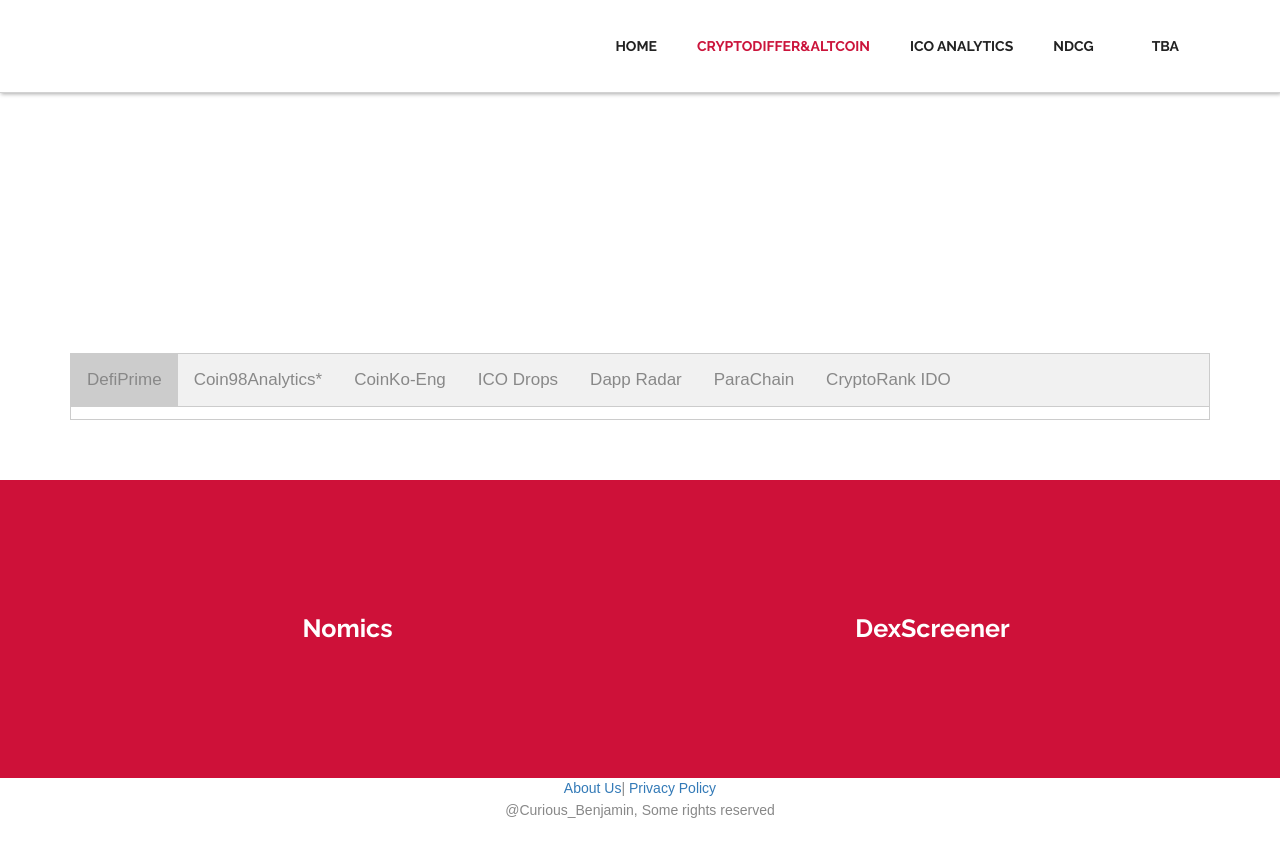
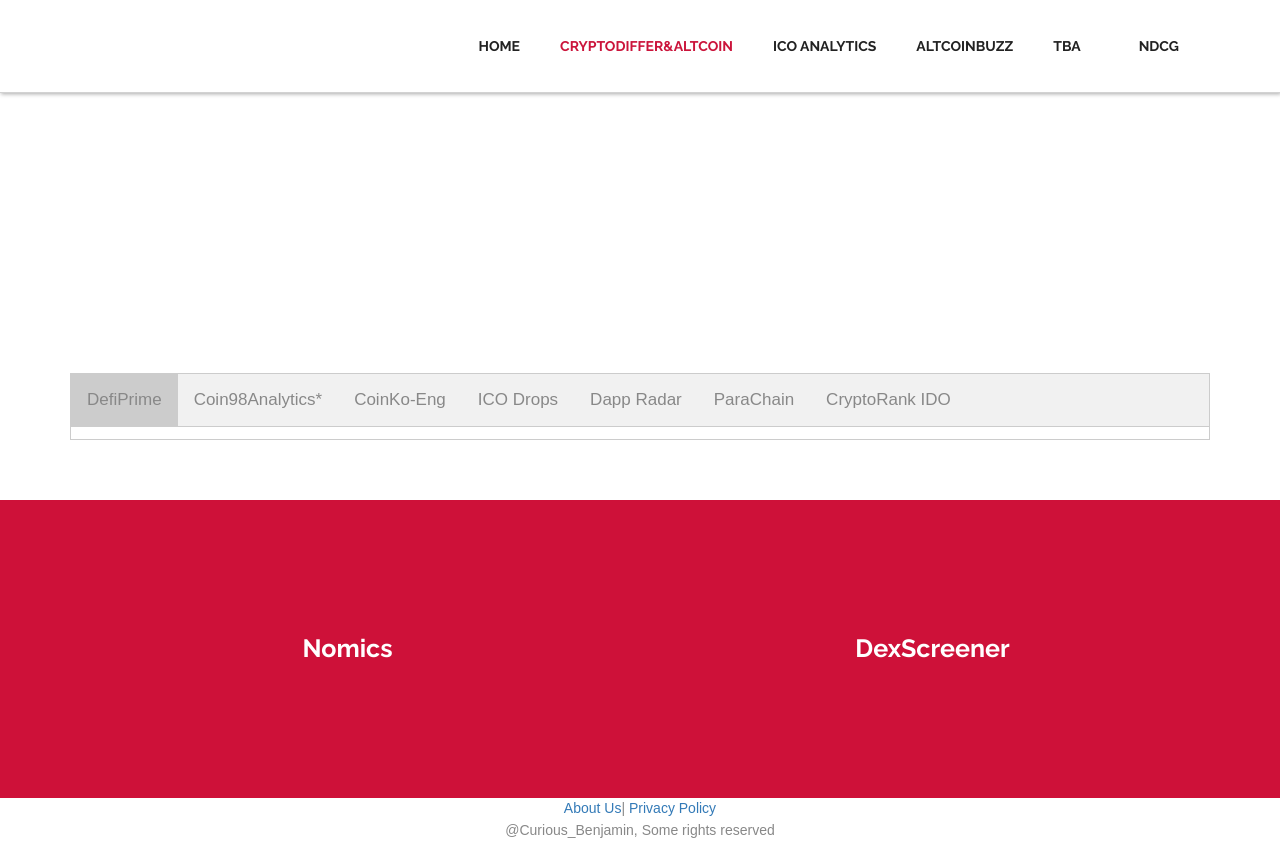
Before and after one commit to curiousbenjamin/boredshiba.github.io, a plain HTML site: page index.html in a window 1280 px wide. Drawn offline with Linux system fonts and the light colour scheme; a script that the page names is missing.

Commit message:
Update index.html
Included AltcoinBuzz and Telegram sharing

```diff
--- a/index.html
+++ b/index.html
@@ -45,8 +45,10 @@
   			  <li class="active"><a href="#hero_section" class="scroll-link">Home</a></li>
   			  <li><a href="#aboutUs" class="scroll-link">CryptoDiffer&Altcoin</a></li>
           <li><a href="#top7ico" class="scroll-link">ICO Analytics</a></li>
+          <li><a href="#altcoinbuzz" class="scroll-link">AltcoinBuzz</a></li>
+          <li><a href="#Portfolio" class="scroll-link">TBA</a></li>
   			  <li><a href="#service" class="scroll-link">NDCG</a></li>
-			  <li><a href="#Portfolio" class="scroll-link">TBA</a></li>
+
 
   			</ul>
         </div>
@@ -70,6 +72,13 @@
     <rssapp-wall id="_EMlOXQNmZ57UH73t"></rssapp-wall><script src="https://widget.rss.app/v1/wall.js" type="text/javascript" async></script>
   </section>
 
+  <br>
+
+  <section id="altcoinbuzz">
+  <rssapp-wall id="PY0tddGm9xnYaxsx"></rssapp-wall><script src="https://widget.rss.app/v1/wall.js" type="text/javascript" async></script>
+  </section>
+
+
 
   <!-- Portfolio -->
   <section id="Portfolio" class="content">
@@ -84,7 +93,6 @@
 
       </div>
       <!--/Title -->
-
     <style>
     body {font-family: Arial;}
 
```
Lines whose indentation alone changed are shown as unchanged.
